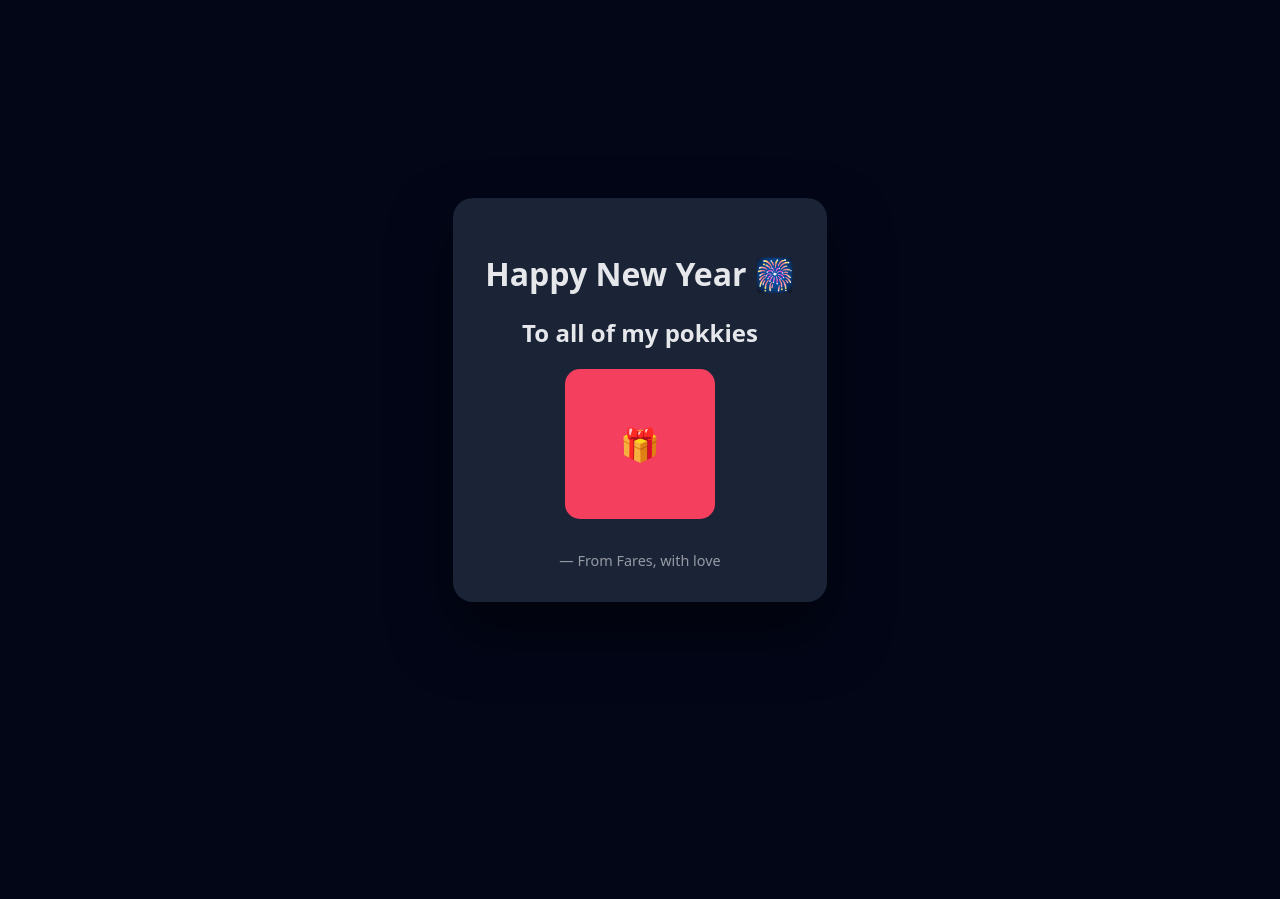
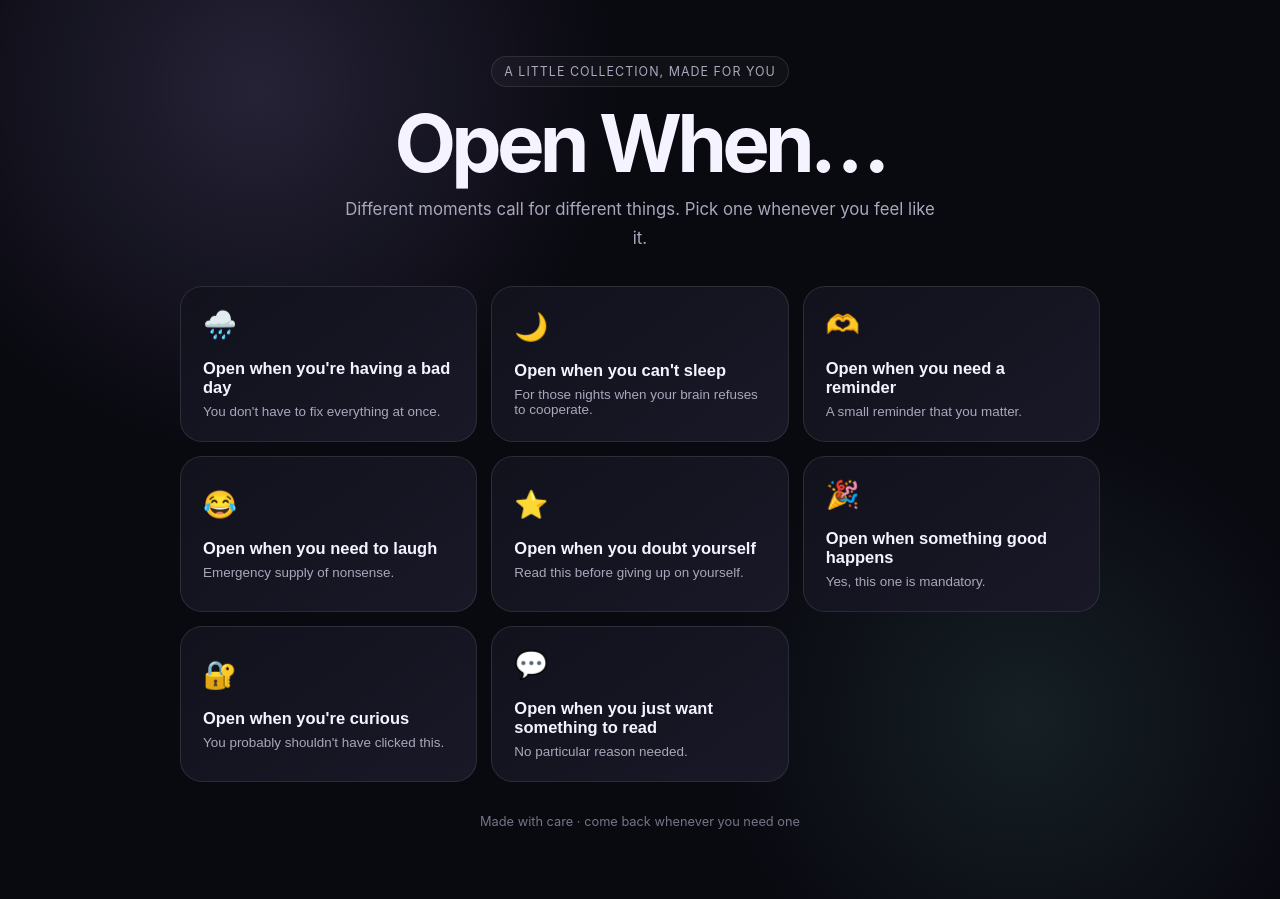
Before and after one commit to frogyboi/newyear, a plain HTML site: page index.html in a window 1280 px wide. Before the commit the page ends 800 px from the top, so only its background shows below. Drawn offline with Linux system fonts and the light colour scheme.

Commit message:
Add files via upload

```diff
--- a/index.html
+++ b/index.html
@@ -3,178 +3,258 @@
 <head>
 <meta charset="UTF-8">
 <meta name="viewport" content="width=device-width, initial-scale=1.0">
-<title>Happy New Year ❤️</title>
+<meta name="theme-color" content="#10101a">
+<title>Open When — A Little Something For You</title>
 <style>
-    body {
-        margin: 0;
-        min-height: 100vh;
-        display: flex;
-        align-items: center;
-        justify-content: center;
-        background: #020617;
-        font-family: system-ui, -apple-system, Segoe UI, Roboto, sans-serif;
-        color: #e5e7eb;
-        overflow: hidden;
+:root{
+  --bg:#090910; --card:#12121d; --card2:#181827; --text:#f5f3ff;
+  --muted:#aaa7bc; --accent:#b9a7ff; --accent2:#7ee7d8;
+  --border:rgba(255,255,255,.10);
 }
-
-    canvas#fireworks {
-        position: fixed;
-        top: 0;
-        left: 0;
-        width: 100%;
-        height: 100%;
-        z-index: 0;
-        pointer-events: none;
+*{box-sizing:border-box}
+body{
+  margin:0; min-height:100vh; color:var(--text);
+  font-family:Inter,system-ui,-apple-system,BlinkMacSystemFont,"Segoe UI",sans-serif;
+  background:
+    radial-gradient(circle at 20% 10%,rgba(185,167,255,.16),transparent 28%),
+    radial-gradient(circle at 80% 80%,rgba(126,231,216,.10),transparent 25%),
+    var(--bg);
 }
-
-    .card {
-        position: relative;
-        z-index: 1;
-        max-width: 500px;
-        text-align: center;
-        border-radius: 20px;
-        background: rgba(30, 41, 59, 0.9);
-        padding: 2rem;
-        box-shadow: 0 30px 60px rgba(0,0,0,0.5);
+.container{width:min(920px,92%);margin:auto;padding:56px 0 70px}
+.hero{text-align:center;margin-bottom:34px}
+.badge{
+  display:inline-block;padding:7px 12px;border:1px solid var(--border);
+  border-radius:999px;color:var(--muted);font-size:.78rem;letter-spacing:.08em;
+  text-transform:uppercase;background:rgba(255,255,255,.03)
 }
-
-    #present {
-        width: 150px;
-        height: 150px;
-        background: #f43f5e;
-        border-radius: 15px;
-        display: flex;
-        align-items: center;
-        justify-content: center;
-        font-size: 2rem;
-        cursor: pointer;
-        transition: transform 0.5s;
-        margin: 0 auto;
-        position: relative;
+h1{font-size:clamp(2.5rem,8vw,5rem);line-height:.95;margin:18px 0 14px;letter-spacing:-.06em}
+.hero p{max-width:600px;margin:auto;color:var(--muted);font-size:1.05rem;line-height:1.7}
+.grid{display:grid;grid-template-columns:repeat(auto-fit,minmax(220px,1fr));gap:14px}
+.card{
+  position:relative;border:1px solid var(--border);background:linear-gradient(145deg,var(--card),var(--card2));
+  border-radius:22px;padding:22px;text-align:left;color:var(--text);cursor:pointer;
+  transition:transform .22s,border-color .22s,box-shadow .22s;
 }
-
-    #present:hover {
-        transform: scale(1.1);
+.card:hover{transform:translateY(-4px);border-color:rgba(185,167,255,.45);box-shadow:0 15px 40px rgba(0,0,0,.25)}
+.icon{font-size:1.7rem;margin-bottom:18px}.label{font-weight:700;font-size:1.03rem}.hint{color:var(--muted);font-size:.84rem;margin-top:7px}
+.footer{text-align:center;color:#777487;font-size:.8rem;margin-top:32px}
+.modal{
+  position:fixed;inset:0;background:rgba(0,0,0,.72);backdrop-filter:blur(10px);
+  display:none;align-items:center;justify-content:center;padding:20px;z-index:5;
 }
-
-    #message {
-        display: none;
-        margin-top: 1.5rem;
-        font-size: 1.1rem;
-        color: #a7f3d0;
+.modal.show{display:flex}
+.paper{
+  width:min(650px,100%);max-height:86vh;overflow:auto;border:1px solid var(--border);
+  border-radius:28px;padding:30px;background:linear-gradient(145deg,#151522,#0f0f18);
+  box-shadow:0 30px 100px rgba(0,0,0,.55);animation:pop .25s ease;
 }
-
-    footer {
-        margin-top: 2rem;
-        opacity: 0.6;
-        font-size: 0.9rem;
+@keyframes pop{from{opacity:0;transform:scale(.95) translateY(12px)}to{opacity:1;transform:none}}
+.close{float:right;border:0;background:rgba(255,255,255,.08);color:white;border-radius:50%;width:38px;height:38px;font-size:1.2rem;cursor:pointer}
+.paper h2{font-size:2rem;margin:10px 45px 8px 0}.paper .sub{color:var(--muted);margin-bottom:24px}
+.message{font-size:1.08rem;line-height:1.9;white-space:pre-line}
+.secret{
+  margin-top:28px;padding:18px;border-radius:18px;border:1px dashed rgba(185,167,255,.35);
+  background:rgba(185,167,255,.06);color:#dcd5ff
 }
+.photo{
+  width:100%;max-height:300px;object-fit:cover;border-radius:18px;margin:8px 0 22px;display:none
+}
+canvas{position:fixed;inset:0;pointer-events:none;z-index:10}
+@media(max-width:500px){.container{padding-top:35px}.card{padding:19px}.paper{padding:24px}}
 </style>
 </head>
 <body>
+<canvas id="confetti"></canvas>
 
-<canvas id="fireworks"></canvas>
+<main class="container">
+  <section class="hero">
+    <span class="badge">A little collection, made for you</span>
+    <h1>Open When…</h1>
+    <p>Different moments call for different things. Pick one whenever you feel like it.</p>
+  </section>
 
-<div class="card">
-    <h1>Happy New Year 🎆</h1>
-    <h2>To all of my pokkies</h2>
+  <section class="grid" id="cards"></section>
+  <div class="footer">Made with care · come back whenever you need one</div>
+</main>
 
-    <div id="present">🎁</div>
-
-    <div id="message">
-        ❤️ I love you all. Thank you for being part of my life.<br>
-        Whether I met you recently or you have been with me for years,<br>
-        I am truly grateful for you.<br>
-        I hope the new year brings us many more moments together.
+<div class="modal" id="modal">
+  <article class="paper">
+    <button class="close" id="close" aria-label="Close">×</button>
+    <h2 id="modalTitle"></h2>
+    <div class="sub" id="modalSub"></div>
+    <img class="photo" id="modalPhoto" alt="">
+    <div class="message" id="modalMessage"></div>
+    <div class="secret" id="modalSecret"></div>
+  </article>
 </div>
 
-    <footer>— From Fares, with love</footer>
-</div>
+<script>
+/*
+  ==========================
+  EDIT YOUR GIFT HERE
+  ==========================
+  Replace the text below. You can add/remove cards.
+  To add a photo, put its filename in "photo" and upload it beside index.html.
+*/
+const gifts = [
+  {
+    icon:"🌧️",
+    title:"Open when you're having a bad day",
+    hint:"You don't have to fix everything at once.",
+    message:`Hey.
 
-<audio id="music" src="AZALI - aphelion.mp3"></audio>
+Whatever happened today, you made it through another day. That's worth something.
 
-<script>
-// ===== Present click =====
-const present = document.getElementById('present');
-const message = document.getElementById('message');
-const music = document.getElementById('music');
+Take a breath, get comfortable, drink some water, and give yourself permission to slow down for a while.
 
-present.addEventListener('click', () => {
-    present.style.display = 'none';
-    message.style.display = 'block';
-    music.play();
-    startFireworks();
+Tomorrow doesn't need to be solved tonight.`,
+    secret:"One bad day doesn't get to define the whole story."
+  },
+  {
+    icon:"🌙",
+    title:"Open when you can't sleep",
+    hint:"For those nights when your brain refuses to cooperate.",
+    message:`Put your phone down for a moment after reading this.
+
+Unclench your jaw. Drop your shoulders. Take a few slow breaths.
+
+You don't need to figure everything out tonight. Let tomorrow's version of you deal with tomorrow's problems.`,
+    secret:"Now seriously: go get some sleep."
+  },
+  {
+    icon:"🫶",
+    title:"Open when you need a reminder",
+    hint:"A small reminder that you matter.",
+    message:`You are more appreciated than you probably realize.
+
+There are things about you that make you uniquely you, and those things are worth keeping.
+
+Don't measure your entire worth by one conversation, one mistake, one grade, or one bad day.`,
+    secret:"Keep going. Quiet progress is still progress."
+  },
+  {
+    icon:"😂",
+    title:"Open when you need to laugh",
+    hint:"Emergency supply of nonsense.",
+    message:`Official diagnosis:
+
+You have opened the emergency laughter department.
+
+Unfortunately, our highly trained scientists have concluded that the only treatment is remembering the dumbest inside joke you have.
+
+If that doesn't work, repeat the word “potato” in a serious voice.`,
+    secret:"This department has absolutely no medical qualifications."
+  },
+  {
+    icon:"⭐",
+    title:"Open when you doubt yourself",
+    hint:"Read this before giving up on yourself.",
+    message:`You don't have to be perfect to be capable.
+
+Progress can be slow, messy, and completely invisible for a while. That doesn't make it fake.
+
+Focus on the next small thing you can actually do. Then do that one thing.`,
+    secret:"Future-you is going to be glad you kept going."
+  },
+  {
+    icon:"🎉",
+    title:"Open when something good happens",
+    hint:"Yes, this one is mandatory.",
+    message:`WAIT.
+
+Something good happened?!
+
+Then stop scrolling and actually enjoy it for a second.
+
+Whatever it is, congratulations. You earned a moment to be happy about it.`,
+    secret:"I hope there are many more reasons to open this one."
+  },
+  {
+    icon:"🔐",
+    title:"Open when you're curious",
+    hint:"You probably shouldn't have clicked this.",
+    message:`Congratulations.
+
+You have discovered the completely unnecessary secret section.
+
+There was no grand mystery.
+
+You were simply too curious to leave the button alone.`,
+    secret:"And honestly, I respect that."
+  },
+  {
+    icon:"💬",
+    title:"Open when you just want something to read",
+    hint:"No particular reason needed.",
+    message:`Here's your random reminder:
+
+You don't always need a reason to take a break, enjoy something, or do something simply because it makes you happy.
+
+Not every moment needs to be productive.`,
+    secret:"This card exists solely because you clicked it."
+  }
+];
+
+const cards = document.getElementById("cards");
+const modal = document.getElementById("modal");
+const title = document.getElementById("modalTitle");
+const sub = document.getElementById("modalSub");
+const message = document.getElementById("modalMessage");
+const secret = document.getElementById("modalSecret");
+const photo = document.getElementById("modalPhoto");
+
+gifts.forEach((g,i)=>{
+  const b=document.createElement("button");
+  b.className="card";
+  b.innerHTML=`<div class="icon">${g.icon}</div><div class="label">${g.title}</div><div class="hint">${g.hint}</div>`;
+  b.onclick=()=>openGift(i);
+  cards.appendChild(b);
 });
 
-// ===== Fireworks =====
-const canvas = document.getElementById('fireworks');
-const ctx = canvas.getContext('2d');
-let particles = [];
+function openGift(i){
+  const g=gifts[i];
+  title.textContent=g.title;
+  sub.textContent=g.hint;
+  message.textContent=g.message;
+  secret.textContent=g.secret;
 
-function resizeCanvas() {
-    canvas.width = window.innerWidth;
-    canvas.height = window.innerHeight;
-}
-window.addEventListener('resize', resizeCanvas);
-resizeCanvas();
-
-function createFirework() {
-    const x = Math.random() * canvas.width;
-    const y = Math.random() * canvas.height / 2;
-    const colors = ['#f43f5e', '#facc15', '#38bdf8', '#a7f3d0', '#f97316'];
-    for (let i = 0; i < 30; i++) {
-        particles.push({
-            x: x,
-            y: y,
-            vx: (Math.random() - 0.5) * 6,
-            vy: (Math.random() - 0.5) * 6,
-            alpha: 1,
-            color: colors[Math.floor(Math.random() * colors.length)],
-            size: Math.random() * 3 + 1
-        });
-    }
+  if(g.photo){
+    photo.src=g.photo; photo.style.display="block";
+  } else {
+    photo.style.display="none"; photo.removeAttribute("src");
   }
 
-function updateParticles() {
-    ctx.clearRect(0, 0, canvas.width, canvas.height);
-    for (let i = particles.length - 1; i >= 0; i--) {
-        const p = particles[i];
-        p.x += p.vx;
-        p.y += p.vy;
-        p.alpha -= 0.02;
-        if (p.alpha <= 0) {
-            particles.splice(i, 1);
-            continue;
-        }
-        ctx.fillStyle = `rgba(${hexToRgb(p.color)}, ${p.alpha})`;
-        ctx.beginPath();
-        ctx.arc(p.x, p.y, p.size, 0, Math.PI*2);
-        ctx.fill();
-    }
+  modal.classList.add("show");
+  if(i===5) confetti();
 }
 
-function hexToRgb(hex) {
-    hex = hex.replace('#','');
-    const bigint = parseInt(hex,16);
-    const r = (bigint >>16) & 255;
-    const g = (bigint >>8) & 255;
-    const b = bigint & 255;
-    return `${r},${g},${b}`;
+function closeModal(){modal.classList.remove("show")}
+document.getElementById("close").onclick=closeModal;
+modal.onclick=e=>{if(e.target===modal)closeModal()};
+document.addEventListener("keydown",e=>{if(e.key==="Escape")closeModal()});
+
+function confetti(){
+  const c=document.getElementById("confetti"),ctx=c.getContext("2d");
+  c.width=innerWidth;c.height=innerHeight;
+  const pieces=Array.from({length:110},()=>({
+    x:innerWidth/2,y:innerHeight*.35,
+    vx:(Math.random()-.5)*12,vy:Math.random()*-10-3,
+    size:Math.random()*7+3,life:90+Math.random()*50
+  }));
+  let frame=0;
+  function draw(){
+    ctx.clearRect(0,0,c.width,c.height);
+    pieces.forEach(p=>{
+      p.x+=p.vx;p.vy+=.25;p.y+=p.vy;p.life--;
+      ctx.globalAlpha=Math.max(0,p.life/120);
+      ctx.fillStyle=`hsl(${(frame*4+p.x)%360},80%,70%)`;
+      ctx.fillRect(p.x,p.y,p.size,p.size);
+    });
+    frame++;
+    if(frame<130)requestAnimationFrame(draw); else ctx.clearRect(0,0,c.width,c.height);
   }
-
-let fireworksRunning = false;
-
-function startFireworks() {
-    fireworksRunning = true;
-    animate();
-}
-
-function animate() {
-    if (fireworksRunning && Math.random() < 0.05) createFirework();
-    updateParticles();
-    requestAnimationFrame(animate);
+  draw();
 }
 </script>
-
 </body>
 </html>
```
Lines whose indentation alone changed are shown as unchanged.
